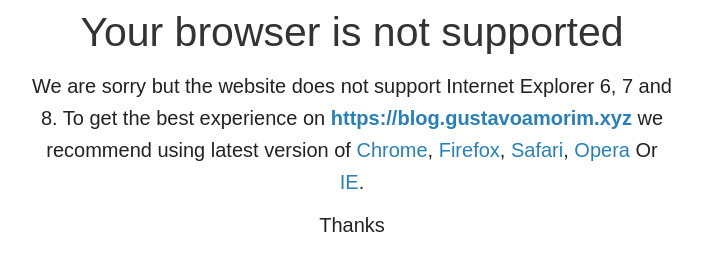
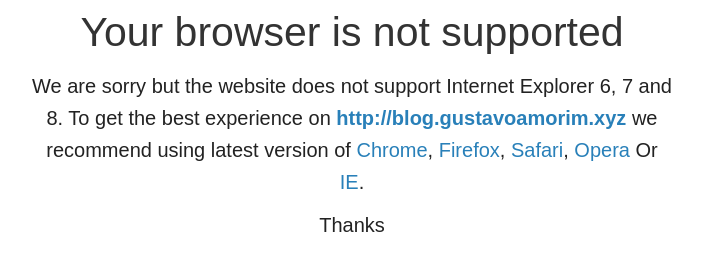
Before and after one commit to gustavofamorim/gustavofamorim.com, a Jekyll site: the page built from browser-warning/index.html, in a window 1280 px wide. Shown: the part 150-421 px from the top of the page, without its empty margins (288-990 px from the left). Built offline with Jekyll 4.4.1, drawn with Linux system fonts in a browser that asks for light colours.

Commit message:
Remoção de indicação para protocolo HTTPS

```diff
--- a/_config.yml
+++ b/_config.yml
@@ -5,7 +5,7 @@
 description: > # this means to ignore newlines until "baseurl:"
  Um nerd recém formado em Ciência da Computação
 baseurl: "" # the subpath of your site, e.g. /blog/
-url: "https://blog.gustavoamorim.xyz" # the base hostname & protocol for your site
+url: "http://blog.gustavoamorim.xyz" # the base hostname & protocol for your site
 logourl: /assets/images/logo.png # Site logo
 author: "Gustavo Freitas de Amorim"
 author_thumbnail: "/assets/images/avatar.jpg" # Author avatar
```
